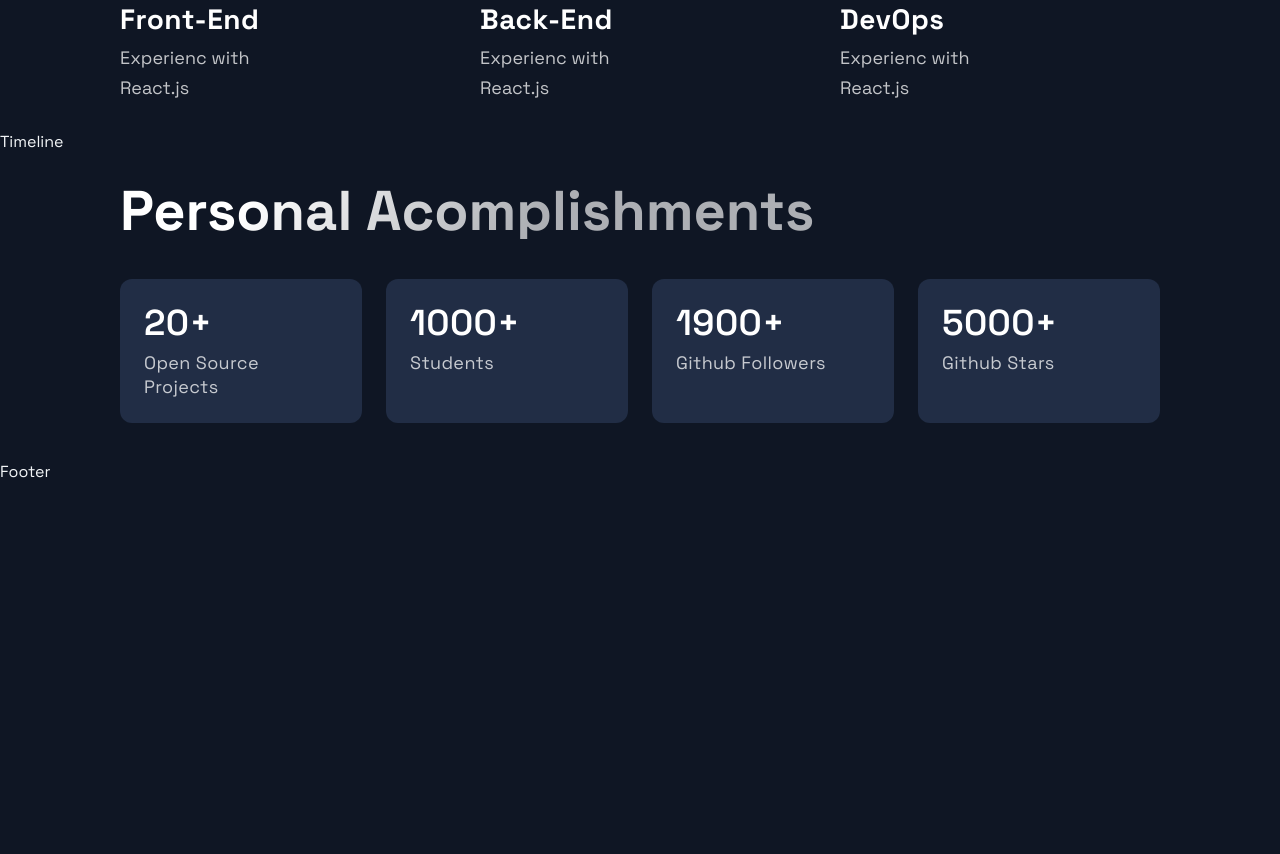
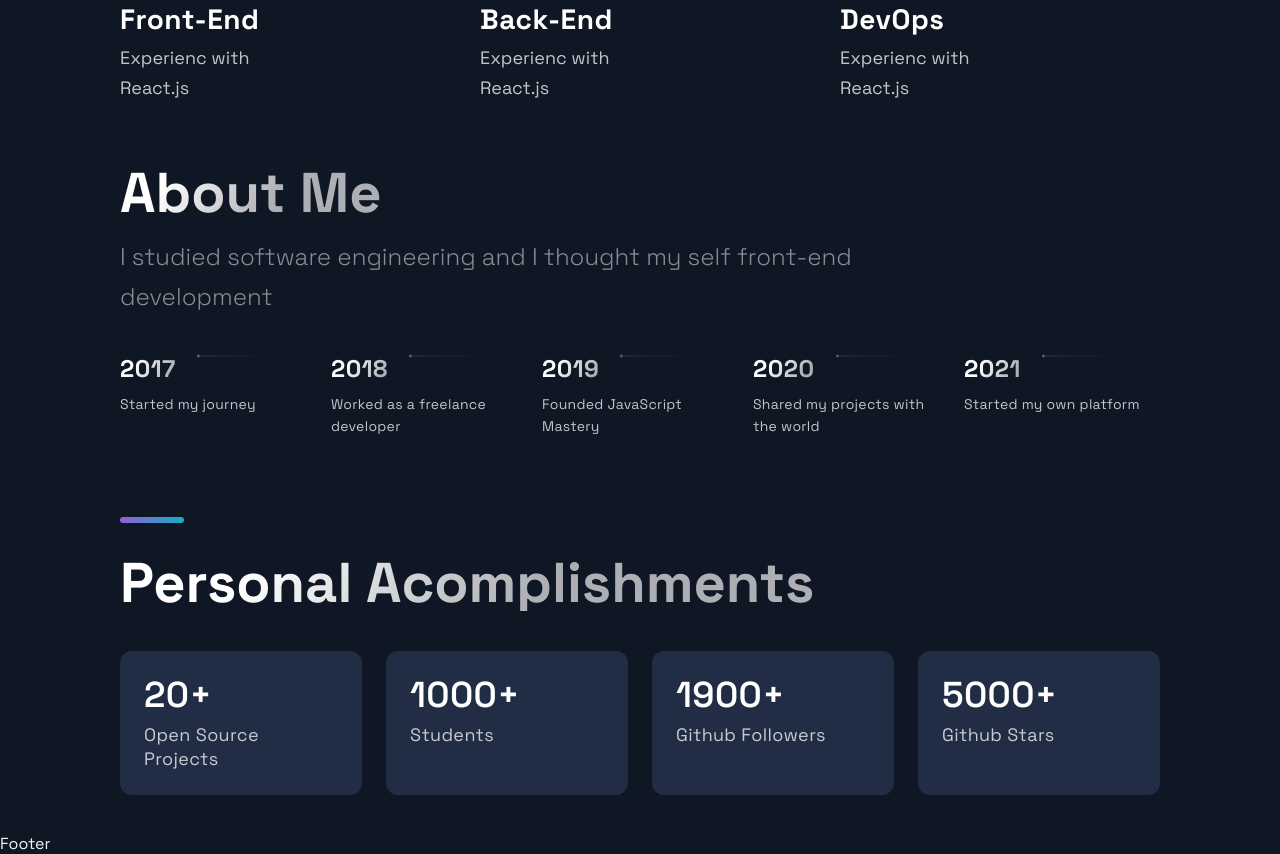
Before and after one commit to jacksonikpe/dummy-potfolio-website, a Next.js app: page / in a window 1280 px wide. Shown: the part 2504-3358 px from the top of the page. Before the commit the page ends 2986 px from the top, so only its background shows below. Built offline with nearby package versions, Linux system fonts and the light colour scheme.

Commit message:
Added TimeLine section

```diff
--- a/src/components/TimeLine/TimeLine.js
+++ b/src/components/TimeLine/TimeLine.js
@@ -1,51 +1,144 @@
-import React, { useState, useRef, useEffect } from 'react';
+import React, { useState, useRef, useEffect } from "react";
 
-import { CarouselButton, CarouselButtonDot, CarouselButtons, CarouselContainer, CarouselItem, CarouselItemImg, CarouselItemText, CarouselItemTitle, CarouselMobileScrollNode } from './TimeLineStyles';
-import { Section, SectionDivider, SectionText, SectionTitle } from '../../styles/GlobalComponents';
-import { TimeLineData } from '../../constants/constants';
+import {
+  CarouselButton,
+  CarouselButtonDot,
+  CarouselButtons,
+  CarouselContainer,
+  CarouselItem,
+  CarouselItemImg,
+  CarouselItemText,
+  CarouselItemTitle,
+  CarouselMobileScrollNode,
+} from "./TimeLineStyles";
+import {
+  Section,
+  SectionDivider,
+  SectionText,
+  SectionTitle,
+} from "../../styles/GlobalComponents";
+import { TimeLineData } from "../../constants/constants";
 
 const TOTAL_CAROUSEL_COUNT = TimeLineData.length;
 
 const Timeline = () => {
-  // const [activeItem, setActiveItem] = useState(0);
-  // const carouselRef = useRef();
+  const [activeItem, setActiveItem] = useState(0);
+  const carouselRef = useRef();
 
-  // const scroll = (node, left) => {
-  //   return node.scrollTo({ left, behavior: 'smooth' });
-  // }
+  const scroll = (node, left) => {
+    return node.scrollTo({ left, behavior: "smooth" });
+  };
 
-  // const handleClick = (e, i) => {
-  //   e.preventDefault();
+  const handleClick = (e, i) => {
+    e.preventDefault();
 
-  //   if (carouselRef.current) {
-  //     const scrollLeft = Math.floor(carouselRef.current.scrollWidth * 0.7 * (i / TimeLineData.length));
+    if (carouselRef.current) {
+      const scrollLeft = Math.floor(
+        carouselRef.current.scrollWidth * 0.7 * (i / TimeLineData.length)
+      );
 
-  //     scroll(carouselRef.current, scrollLeft);
-  //   }
-  // }
+      scroll(carouselRef.current, scrollLeft);
+    }
+  };
 
-  // const handleScroll = () => {
-  //   if (carouselRef.current) {
-  //     const index = Math.round((carouselRef.current.scrollLeft / (carouselRef.current.scrollWidth * 0.7)) * TimeLineData.length);
+  const handleScroll = () => {
+    if (carouselRef.current) {
+      const index = Math.round(
+        (carouselRef.current.scrollLeft /
+          (carouselRef.current.scrollWidth * 0.7)) *
+          TimeLineData.length
+      );
 
-  //     setActiveItem(index);
-  //   }
-  // }
+      setActiveItem(index);
+    }
+  };
 
   // // snap back to beginning of scroll when window is resized
   // // avoids a bug where content is covered up if coming from smaller screen
-  // useEffect(() => {
-  //   const handleResize = () => {
-  //     scroll(carouselRef.current, 0);
-  //   }
+  useEffect(() => {
+    const handleResize = () => {
+      scroll(carouselRef.current, 0);
+    };
 
-  //   window.addEventListener('resize', handleResize);
-  // }, []);
+    window.addEventListener("resize", handleResize);
+  }, []);
 
   return (
-    <div>
-      Timeline
-    </div>
+    <Section id="about">
+      <SectionTitle>About Me</SectionTitle>
+      <SectionText>
+        I studied software engineering and I thought my self front-end
+        development
+      </SectionText>
+      <CarouselContainer ref={carouselRef} onScroll={handleScroll}>
+        <>
+          {TimeLineData.map((item, index) => (
+            <CarouselMobileScrollNode
+              key={index}
+              final={index === TOTAL_CAROUSEL_COUNT - 1}
+            >
+              <CarouselItem
+                index={index}
+                id={`carousel__item-${index}`}
+                active={activeItem}
+                onClick={(e) => handleClick(e, index)}
+              >
+                <CarouselItemTitle>
+                  {item.year}
+                  <CarouselItemImg
+                    width="208"
+                    height="6"
+                    viewBox="0 0 208 6"
+                    fill="none"
+                    xmlns="http://www.w3.org/2000/svg"
+                  >
+                    <path
+                      fill-rule="evenodd"
+                      clip-rule="evenodd"
+                      d="M2.5 5.5C3.88071 5.5 5 4.38071 5 3V3.5L208 3.50002V2.50002L5 2.5V3C5 1.61929 3.88071 0.5 2.5 0.5C1.11929 0.5 0 1.61929 0 3C0 4.38071 1.11929 5.5 2.5 5.5Z"
+                      fill="url(#paint0_linear)"
+                      fill-opacity="0.33"
+                    />
+                    <defs>
+                      <linearGradient
+                        id="paint0_linear"
+                        x1="-4.30412e-10"
+                        y1="0.5"
+                        x2="208"
+                        y2="0.500295"
+                        gradientUnits="userSpaceOnUse"
+                      >
+                        <stop stop-color="white" />
+                        <stop
+                          offset="0.79478"
+                          stop-color="white"
+                          stop-opacity="0"
+                        />
+                      </linearGradient>
+                    </defs>
+                  </CarouselItemImg>
+                </CarouselItemTitle>
+                <CarouselItemText>{item.text}</CarouselItemText>
+              </CarouselItem>
+            </CarouselMobileScrollNode>
+          ))}
+        </>
+      </CarouselContainer>
+      <CarouselButtons>
+        {TimeLineData.map((item, index) => (
+          <CarouselButton
+            key={index}
+            index={index}
+            active={activeItem}
+            onClick={(e) => handleClick(e, index)}
+            type="button"
+          >
+            <CarouselButtonDot active={activeItem} />
+          </CarouselButton>
+        ))}
+      </CarouselButtons>
+      <SectionDivider />
+    </Section>
   );
 };
 
```
